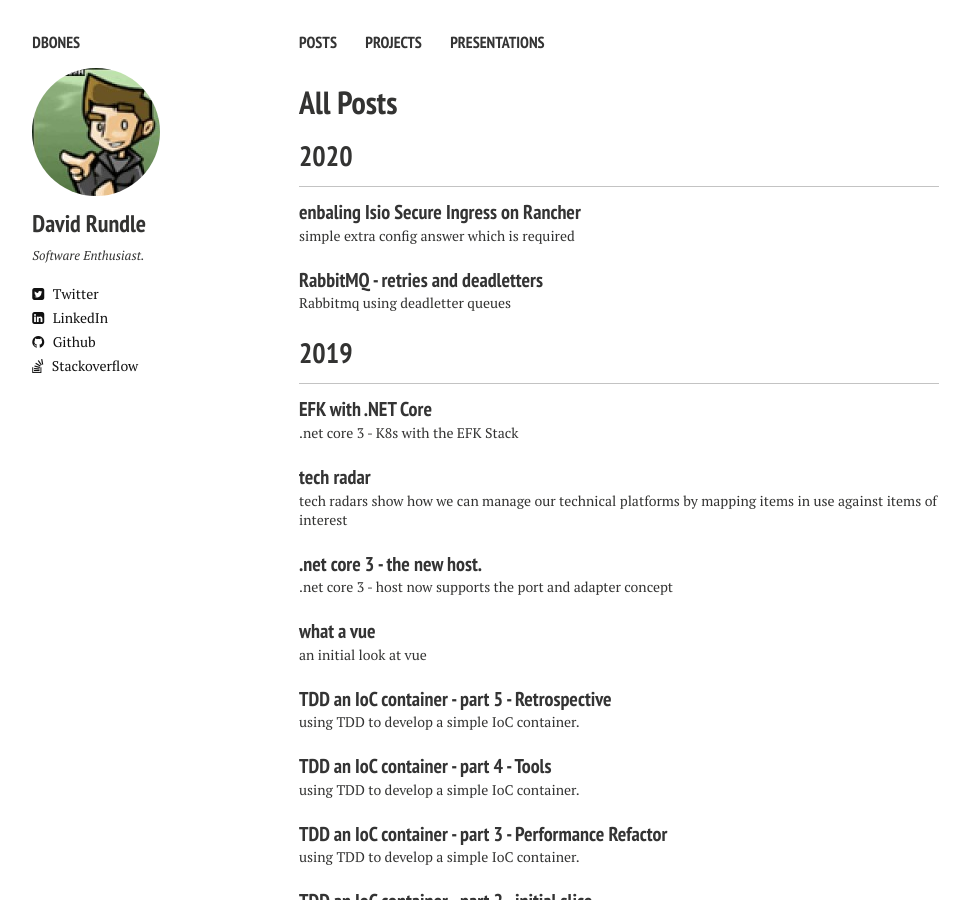
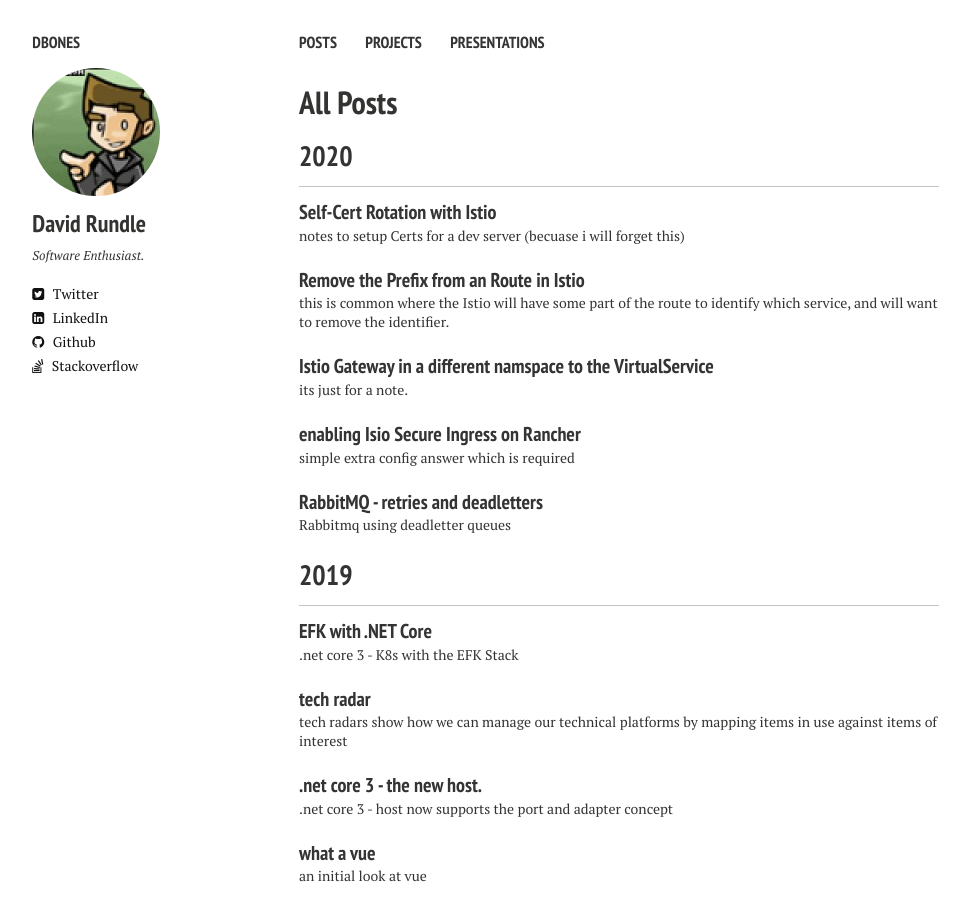
Before and after one commit to dbones/dbones.github.io, a Jekyll site: the page built from posts.md, in a window 1280 px wide and 900 px high. Shown: the whole window, without its empty margins (21-991 px from the left). Built offline with Jekyll 4.4.1, drawn with Linux system fonts in a browser that asks for light colours; nearby versions of some CDN libraries; part of the change alters nothing that is shown.

Commit message:
some-notes

````diff
--- a/_posts/2020-06-28-rancher-istio-tls.md
+++ b/_posts/2020-06-28-rancher-istio-tls.md
@@ -1,7 +1,7 @@
 ---
 published: true
 layout: post
-title: enbaling Isio Secure Ingress on Rancher
+title: enabling Isio Secure Ingress on Rancher
 description: simple extra config answer which is required
 date: 2020-06-28
 tags: [k8s, rancher, istio]
--- /dev/null
+++ b/_posts/2020-07-01-istio-gateway-in-a-different-namespace.md
@@ -0,0 +1,86 @@
+---
+published: true
+layout: post
+title: Istio Gateway in a different namspace to the VirtualService
+description: its just for a note.
+date: 2020-07-01
+tags: [k8s, rancher, istio]
+comments: false
+---
+
+we want to setup the Gateway in a central namespace, and place the virtual service close the the service it is setting up routes too.
+
+OK this is a really simple post, but it was not obvously documented (it does not follow the DNS resolution like services follow)
+
+## High-Level steps
+
+- put gateway in an agreed namespace
+- create VirtualService which refernces the gateway using a `namespace/gateway-name` syntax
+
+# setup the gateway in a namespace
+
+in this sample we will place the gateway into the `istio-system` namespace, it does not have to go there, but its an example:
+
+```
+apiVersion: networking.istio.io/v1alpha3
+kind: Gateway
+metadata:
+  name: awesome-io-gateway
+  namespace: istio-system
+spec:
+  selector:
+    istio: ingressgateway # use istio default ingress gateway
+  servers:
+  - port:
+      number: 443
+      name: https
+      protocol: HTTPS
+    tls:
+      mode: SIMPLE
+      credentialName: awesome-io # must be the same as secret
+    hosts:
+    - "awesome.io"
+  - port:
+      number: 80
+      name: http
+      protocol: HTTP
+    hosts:
+    - "awesome.io"
+```
+
+# setup the VirtualService
+
+```
+apiVersion: networking.istio.io/v1alpha3
+kind: VirtualService
+metadata:
+  namespace: weather
+  name: weather
+spec:
+  hosts:
+  - "*"
+  gateways:
+  - istio-system/awesome-io-gateway
+  http:
+  - match:
+    - uri:
+        prefix: "/weather/"
+    - uri:
+        prefix: "/weather"
+    rewrite:
+      uri: "/"
+    route:
+    - destination:
+        port:
+          number: 80
+        host: weather
+```
+
+note
+
+```
+  gateways:
+  - istio-system/awesome-io-gateway
+```
+
+this is where the magic happens, the pattern is `namespace/gateway-name`
--- /dev/null
+++ b/_posts/2020-07-01-removing-prefix-from-istio-route.md
@@ -0,0 +1,96 @@
+---
+published: true
+layout: post
+title: Remove the Prefix from an Route in Istio
+description: this is common where the Istio will have some part of the route to identify which service, and will want to remove the identifier.
+date: 2020-07-01
+tags: [k8s, rancher, istio]
+comments: false
+---
+
+This is a increasingly common pattern
+
+```
+[client] -> {api.com/service/proxy}  -|
+                                      |
+    -----------------------------------
+    |
+    |-----> [Gateway] -> {/proxy} ----|
+                                      |
+    -----------------------------------
+    |
+    |-----> [service]
+```
+
+the client calls the ingress, where the `{service}` part of the request is used to identify the downstream service, however the service only needs the `/{proxy}`
+
+## High-Level steps
+
+- setup a virtual service with prefixes and a re-write
+
+# virtual service setup
+
+In this VirtualService, below, we setup a weather service, however we remove the `weather` from the url, effively allowing for the server to deal with the rest of the URI
+
+```
+apiVersion: networking.istio.io/v1alpha3
+kind: VirtualService
+metadata:
+  namespace: weather
+  name: weather
+spec:
+  hosts:
+  - "*"
+  gateways:
+  - istio-system/awesome-io-gateway
+  http:
+  - match:
+    - uri:
+        prefix: "/weather/"
+    - uri:
+        prefix: "/weather"
+    rewrite:
+      uri: "/"
+    route:
+    - destination:
+        port:
+          number: 80
+        host: weather-svc
+```
+
+note that the prefix is done twice, this is a work-around (https://github.com/istio/istio/issues/8076)
+
+
+the example of this when it is run would be the following
+
+**Client calls:**
+
+```
+curl "http://awesome.io:31380/weather/v1/weatherforecast"
+```
+
+**Istio calls the service with**
+```
+"http://weather-svc/v1/weatherforecast"
+```
+
+the `weather-svc` is effectively the kuberneties service entry which resides in the same namespace as the VirtualService, note that it does not have to match the prefix.
+
+just for reference:
+
+```
+apiVersion: v1
+kind: Service
+metadata:
+  namespace: weather
+  name: weather-svc
+  labels:
+    app: weather-svc
+spec:
+  ports:
+  - name: http
+    port: 80
+    targetPort: 80
+  selector:
+    app: weather-svc
+```
--- /dev/null
+++ b/_posts/2020-07-01-self-cert-auto-rotation.md
@@ -0,0 +1,150 @@
+---
+published: true
+layout: post
+title: Self-Cert Rotation with Istio
+description: notes to setup Certs for a dev server (becuase i will forget this)
+date: 2020-07-01
+tags: [k8s, rancher, istio]
+comments: false
+---
+
+Lets say you are behind a firewall and want to set HTTPS on your Istio ingress using Self-Cert.
+
+you can do this doing the following.
+
+We will do this the Clicky-buntie way in Rancher.
+
+## High-Level steps
+
+- Enable SDS => please see my post
+- setup Cert-Manager
+- create the self-cert issuer
+- create Cert from the issuer
+- attach it to the Istio Gateway
+
+# Cert-Manger
+
+there are 2 ways
+
+- Via Istio Helm install, you can add the following answer `certmanager.enabled=true` - note this seems to install an old version (it did for me - v0.8.x).
+- Via JetStack Helm (which allows you to get the latest - v0.15.1 in this case)
+
+lets setup via the Jetstack Helm, with rancher (btw the docs are really good: https://cert-manager.io/docs/installation/kubernetes/)
+
+In the `System` Rancher Project, add the `jetstack` helm3 charts (`https://charts.jetstack.io`), It should look like this:
+
+
+
+Now you can launch it, in the catalog entries, search for `cert`
+
+we are going to
+
+- use the `cert-manager` namespace
+- add the answer `installCRDs=true`, this sets up all the CRD's in one step
+
+ok thats done.
+
+# Self Cert Issuer
+
+We want to have our TLS certs to be created and rotated for us.
+
+In this case we choose the `ClusterIssuer`, it will look for `Certificates` in any namespace and ensure they are keep upto date. The alternative is to use the `Issuer` which needs to be deployed in the same namespace as the Certificates it will manage.
+
+```
+apiVersion: cert-manager.io/v1alpha2
+kind: ClusterIssuer
+metadata:
+  name: selfsigning-issuer
+spec:
+  selfSigned: {}
+```
+
+# Certificate
+
+For istio we need to create a `Certificate` and have this stored in the Kubernetes TLS secerts inside the `istio-system` namespace... thats a lot just there
+
+using the Cert-Manager `Certificate` we can describe this to the `ClusterIssuer` and it will do all the hard work.
+
+```
+apiVersion: cert-manager.io/v1alpha2
+kind: Certificate
+metadata:
+  name: awesome-io
+  namespace: istio-system
+spec:
+  secretName: awesome-io
+  # The use of the common name field has been deprecated since 2000
+  commonName: "awesome.io"
+  organization:
+  - Awesome inc
+  dnsNames:
+  - awesome.io
+
+  keySize: 2048
+  keyAlgorithm: rsa
+  keyEncoding: pkcs1
+
+  issuerRef:
+    name: selfsigning-issuer
+    kind: ClusterIssuer
+```
+
+note in the above
+
+- `name: selfsigning-issuer` - this is the name of the `ClusterIssuer`
+- `namespace: istio-system` - as mentioened we need the Cert to be placed in this namespace, to allow for the SDS to attach it to the Gateway correctly (which we setup in the next step)
+- `secretName: awesome-io` - we will use this to reference it in the Gateway
+- `rotationPolicy: Always` - this will rotate the private key
+
+
+we should have and Awesome.io Certificate now :D
+
+# Applying TLS Termination in the Gateway
+
+The Gateway is how we can setup which Hosts and ports we will support.
+
+In this case we want to support awesome.io and apply TLS with out new Cert.
+
+```
+apiVersion: networking.istio.io/v1alpha3
+kind: Gateway
+metadata:
+  name: awesome-io-gateway
+  namespace: istio-system
+spec:
+  selector:
+    istio: ingressgateway # use istio default ingress gateway
+  servers:
+  - port:
+      number: 443
+      name: https
+      protocol: HTTPS
+    tls:
+      mode: SIMPLE
+      credentialName: awesome-io # must be the same as secret
+    hosts:
+    - "awesome.io"
+
+```
+
+The abvoe has a couple of interesting things
+
+- `tls` - this is where we reference the TLS Cert, by its `secretName`
+- `hosts` - we have set it here, we could have this this to `*`
+- `namespace` - we have placed the gateway in the istio-system, it does not have to go, but in this case we would like to reuse it (later post)
+
+
+# Testing locally
+
+For this setup we need to set the host header in the request
+
+```
+ curl -v -HHost:awesome.io --resolve "awesome.io:$SECURE_INGRESS_PORT:$INGRESS_HOST" --insecure "https://awesome.io:$SECURE_INGRESS_PORT/weather/v1/weatherforecast"
+```
+
+Where:
+
+- `SECURE_INGRESS_PORT` - Is your HTTPS port (31390)
+- `INGRESS_HOST` - is your cluster DNS or an IP of one of the nodes.
+
+note the `--insecure`, this is becuase our cert is Self Signed.
````
Also changed, not shown: images/posts/2020/istio-self-cert/awesome-cert.PNG (added), images/posts/2020/istio-self-cert/cert-manger-installed.PNG (added), images/posts/2020/istio-self-cert/rancher-jetstack-helm.PNG (added).
